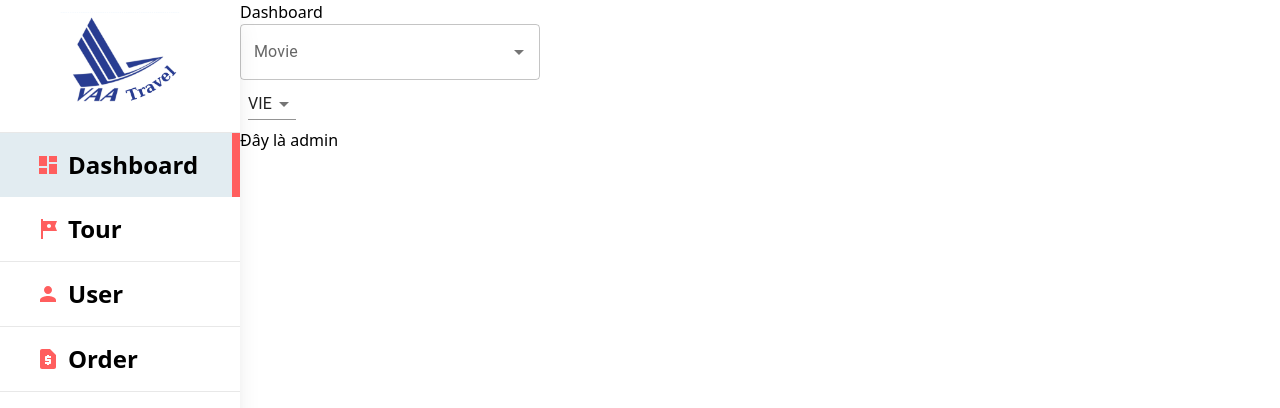
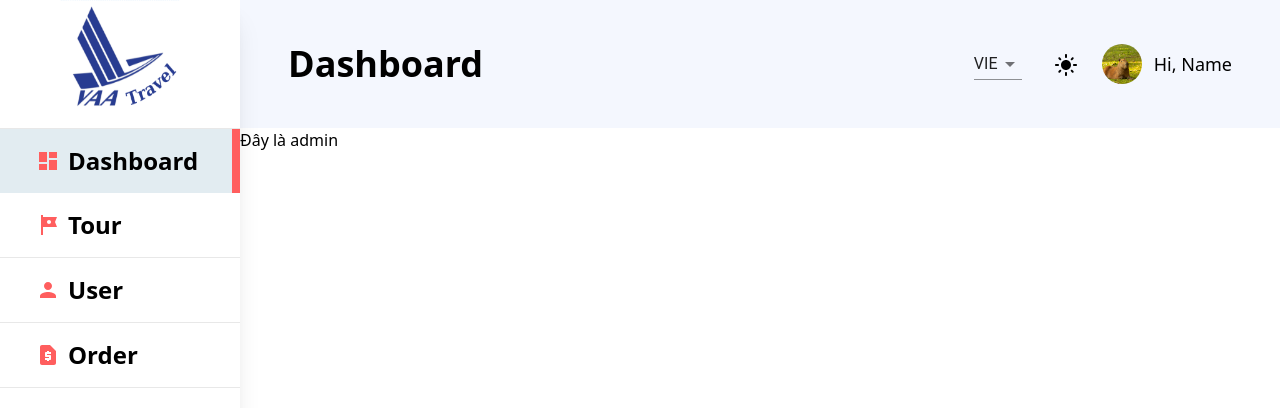
Before and after one commit to SiroBaby/doanchuyennganhweb, a Next.js app in the folder my-next-app/: page /admin in a window 1280 px wide. Shown: the top 408 px of the page. Built offline with nearby package versions, Linux system fonts and the light colour scheme.

Commit message:
xong navbar admin

```diff
--- a/my-next-app/app/component/layout/LeftSideBar.tsx
+++ b/my-next-app/app/component/layout/LeftSideBar.tsx
@@ -9,7 +9,7 @@ import { SvgIcon } from "@mui/material";
 const LeftSideBar = () => {
   return (
     <div className="h-screen w-60 left-0 top-0 sticky flex flex-col bg-white shadow-xl">
-      <div className=" flex justify-center m-3">
+      <div className="h-32 flex justify-center">
         <Image src="/logo/logo.png" width={120} height={0} alt="logo" />
       </div>
       <div className="left-0">
--- a/my-next-app/app/component/layout/TopBar.tsx
+++ b/my-next-app/app/component/layout/TopBar.tsx
@@ -1,40 +1,38 @@
-'use client'
-import React from "react";
-import Box from '@mui/material/Box';
-import { colors, FormControl, InputLabel, MenuItem } from "@mui/material";
-import Select, { SelectChangeEvent } from '@mui/material/Select';
-
-import TextField from '@mui/material/TextField';
-import Autocomplete from '@mui/material/Autocomplete';
-import { BorderColor } from "@mui/icons-material";
+"use client";
+import React, { useState } from "react";
+import Box from "@mui/material/Box";
+import {
+  colors,
+  FormControl,
+  InputLabel,
+  MenuItem,
+  SvgIcon,
+} from "@mui/material";
+import Select, { SelectChangeEvent } from "@mui/material/Select";
+import Image from "next/image";
+import DarkModeIcon from "@mui/icons-material/DarkMode";
+import LightModeIcon from "@mui/icons-material/LightMode";
+import testImage from "../../../public/capybara.jpg";
 
 const TopBar = () => {
-  const [Language, setLanguage] = React.useState('10');
+  const [username, setUsername] = useState("Name");
+  const [Language, setLanguage] = React.useState("10");
 
   const handleChange = (event: SelectChangeEvent) => {
     setLanguage(event.target.value as string);
   };
 
-  const abc = [
-    { label: '10', value: '10' },
-    { label: '20', value: '20' },
-  ]
+  return (
+    <div className="h-32 bg-[#F4F7FE]">
+      <nav className="flex justify-between items-center h-full px-12">
+        <div>
+          <h1 className="text-4xl font-bold">Dashboard</h1>
+        </div>
 
-  return (
-    <div>
-      Dashboard
-      <Autocomplete
-      options={abc}
-      style={{ MozBorderStartColor: "#FF0000" }}
-      sx={{ width: 300,
-        border: 0,
-      }}
-      renderInput={(params) => <TextField {...params} label="Movie" />}
-    />
-      <div >
+        <div className="flex items-center space-x-13">
           <FormControl variant="standard" sx={{ m: 1, minWidth: 10 }}>
             <Select
-        className="text-red-500"
+              className="text-black"
               labelId="demo-simple-select-standard-label"
               id="demo-simple-select-standard"
               value={Language}
@@ -45,9 +43,26 @@ const TopBar = () => {
               <MenuItem value={20}>ENG</MenuItem>
             </Select>
           </FormControl>
+
+          <div className="mx-6">
+            <SvgIcon component={LightModeIcon} className="h-auto w-8 cursor-pointer" />
+          </div>
+
+          <div className="flex items-center">
+            <div className="w-10 h-10 relative rounded-full overflow-hidden flex-shrink-0">
+              <Image
+                src={testImage}
+                alt="avatar"
+                fill
+                className="object-cover"
+              />
+            </div>
+            <span className="ml-3 text-lg">Hi, {username}</span>
           </div>
         </div>
-  )
-}
+      </nav>
+    </div>
+  );
+};
 
-export default TopBar
+export default TopBar;
--- a/my-next-app/tailwind.config.js
+++ b/my-next-app/tailwind.config.js
@@ -16,6 +16,7 @@ module.exports = {
         'outline': '#E8E8E8',
         'selected-corlor': '#E2ECF1',
         'custom-red': '#FF5E5E',
+        'admin-nav': '#E5ECF6',
       },
     },
   },
```
Also changed, not shown: my-next-app/public/capybara.jpg (added). Lines whose indentation alone changed are shown as unchanged.
